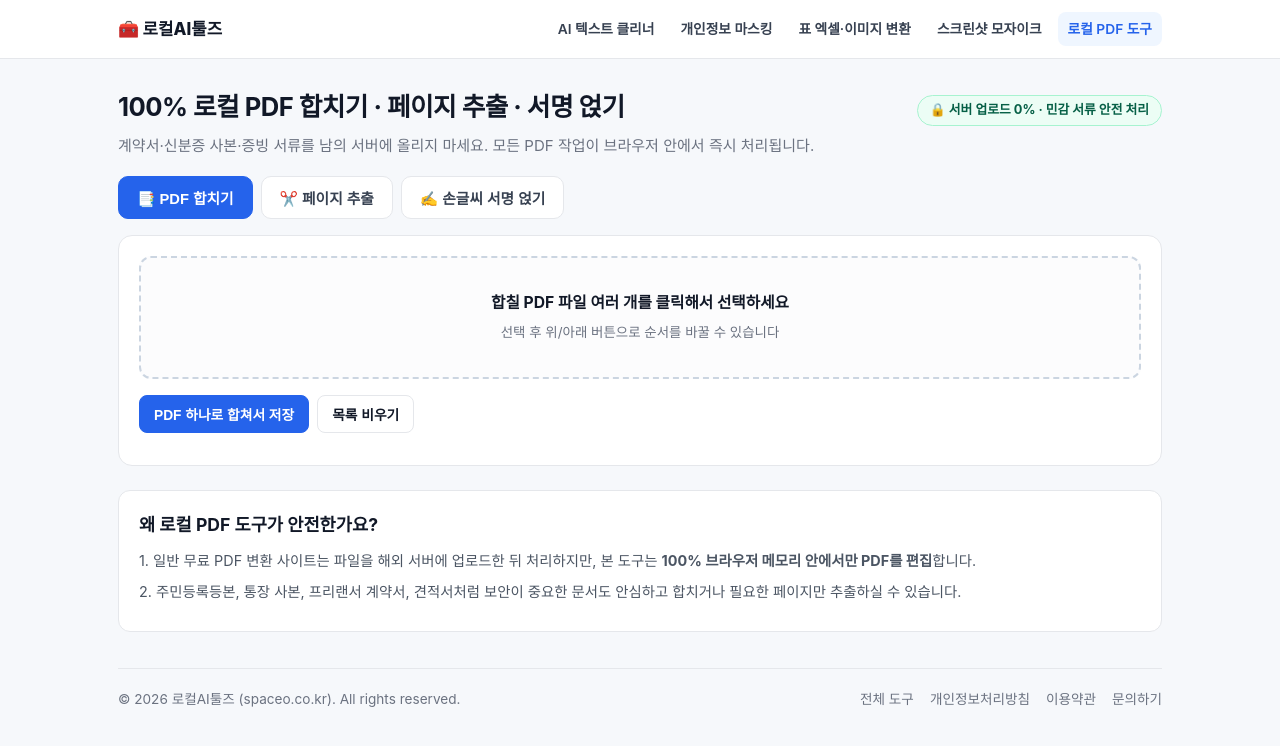
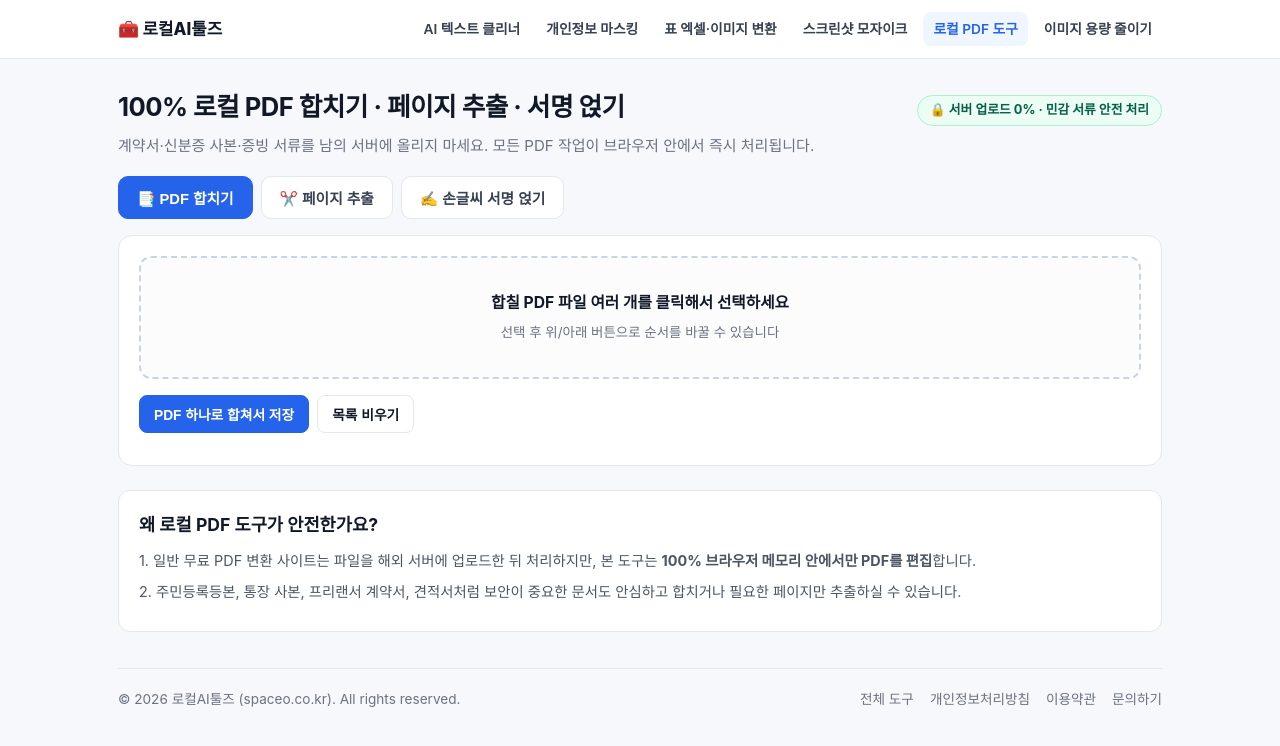
Before and after one commit to ceosuh/ai-text-cleaner, a plain HTML site: page pdf-tools.html in a window 1280 px wide. Drawn offline with Linux system fonts and the light colour scheme.

Commit message:
Update pdf-tools.html

```diff
--- a/pdf-tools.html
+++ b/pdf-tools.html
@@ -232,6 +232,7 @@
         <a href="table-export.html">표 엑셀·이미지 변환</a>
         <a href="screenshot.html">스크린샷 모자이크</a>
         <a href="pdf-tools.html" class="active">로컬 PDF 도구</a>
+        <a href="compressor.html">이미지 용량 줄이기</a>
       </div>
     </div>
   </nav>
```
